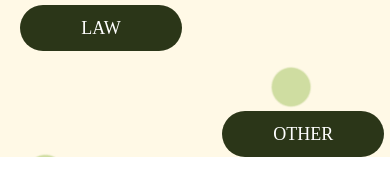
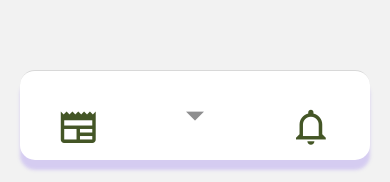
Before and after one commit to TheVille415/helping-hand, a React Native app: screen / in a window 390 px wide. Shown: the part 659-841 px from the top of the page. Built offline with nearby package versions, Linux system fonts and the light colour scheme.

Commit message:
fixed icons on volunteer home page

```diff
--- a/App.js
+++ b/App.js
@@ -14,9 +14,9 @@ export default function App() {
     // <SplashScreen />
     // <SignupScreen />
     // <LoginScreen />
-    <CertificationScreen />
-    // <NavigationContainer>
-    //   <Tabs />
-    // </NavigationContainer>
+    // <CertificationScreen />
+    <NavigationContainer>
+      <Tabs />
+    </NavigationContainer>
   );
 }
--- a/navigation/bottomTab.js
+++ b/navigation/bottomTab.js
@@ -1,7 +1,7 @@
 import React from 'react';
 import { StyleSheet, Text, Image, TouchableOpacity, View} from 'react-native'
 import { createBottomTabNavigator } from '@react-navigation/bottom-tabs';
-import Icon from 'react-native-vector-icons/FontAwesome';
+import MaterialCommunityIcons from 'react-native-vector-icons/MaterialCommunityIcons';
 import VolunteerHomeScreen from '../app/screens/VolunteerHomeScreen';
 import colors from '../app/config/colors';
 import AppText from '../app/components/AppText';
@@ -28,17 +28,22 @@ const Tabs = () => {
         >
             <Tab.Screen name="Home"
             component={VolunteerHomeScreen}
-            options={{tabBarIcon: ({focused}) => {
-                <View>
-                    <Icon name="newspaper"/>
-                    <AppText>HOME</AppText>
-                </View>
-            },
+            options={{tabBarIcon: ({focused, color, size}) => (
+                <MaterialCommunityIcons name='newspaper' color={colors.medium} size={42} style={styles.icon} />
+            ),
             headerShown: false
             }}
             />
             <Tab.Screen name="News" component={VolunteerHomeScreen} options={{headerShown: false}}/>
-            <Tab.Screen name="Notifications" component={VolunteerHomeScreen} options={{headerShown: false}}/>
+            <Tab.Screen name="Notifications"
+            component={VolunteerHomeScreen}
+            options={{
+                tabBarIcon: ({focused, color, size}) => (
+                    <MaterialCommunityIcons name='bell-outline' color={colors.medium} size={42} style={styles.icon} />
+                ),
+                headerShown: false
+                }}
+                />
         </Tab.Navigator>
     );
 }
@@ -54,6 +59,10 @@ const styles = StyleSheet.create({
         shadowRadius: 3.5,
         elevation: 5
     },
+    icon:{
+        marginTop: 23
+    }
+
 })
 
 export default Tabs;
```
